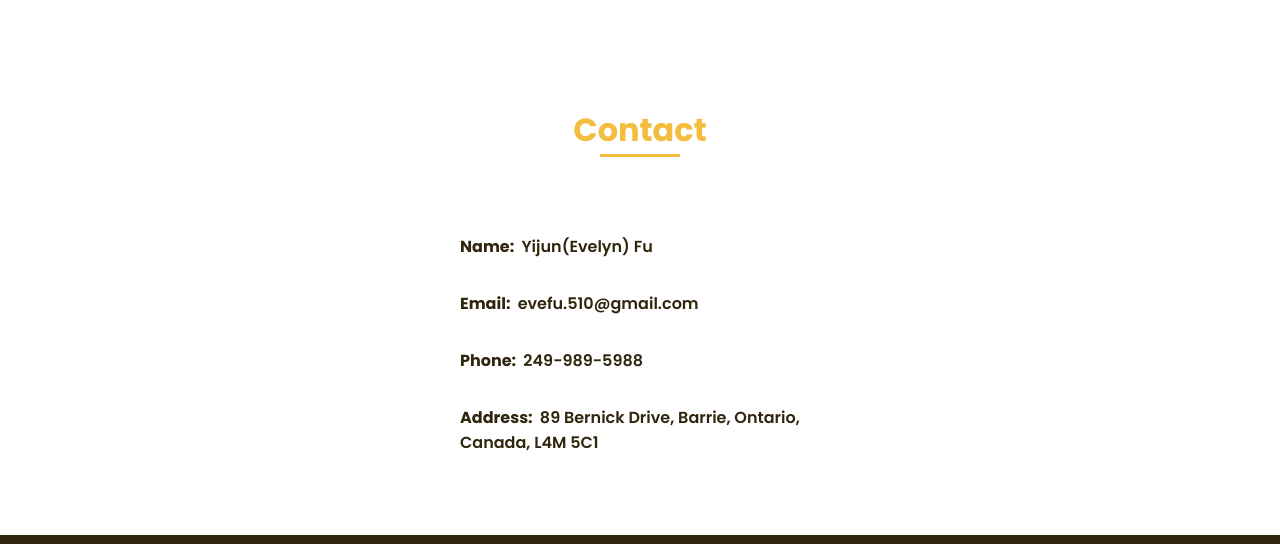
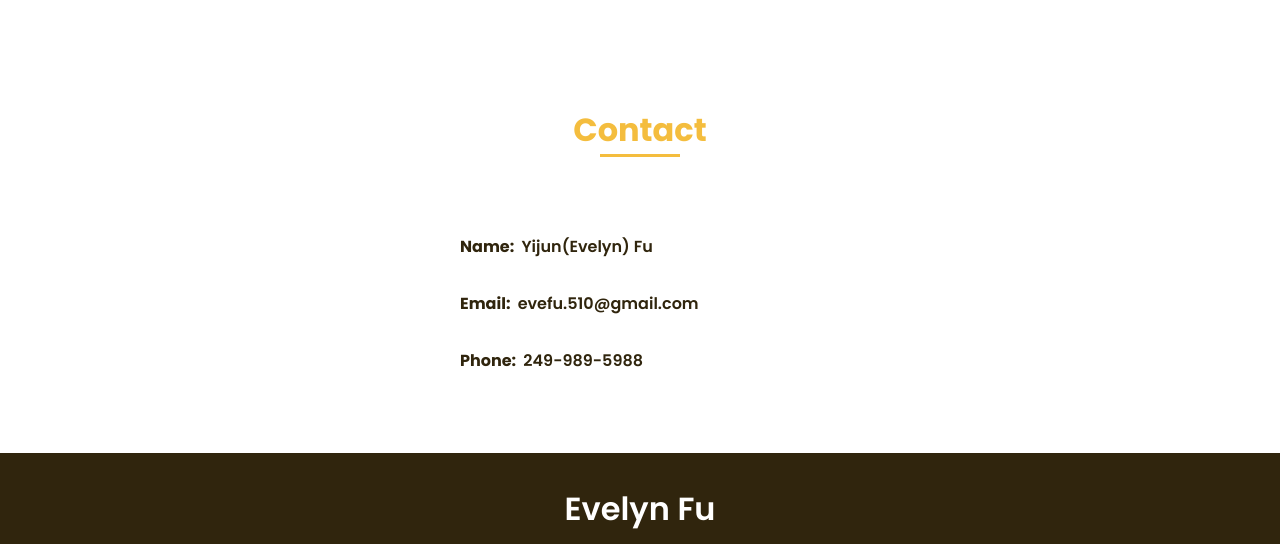
Before and after one commit to evefu0510/MyPortfolio, a plain HTML site: page index.html in a window 1280 px wide. Shown: the part 5125-5669 px from the top of the page. Drawn offline with nearby package versions, Linux system fonts and the light colour scheme.

Commit message:
Update index.html

```diff
--- a/index.html
+++ b/index.html
@@ -362,8 +362,6 @@
                         <p class="contact__input"><b>Name: </b>&nbsp;Yijun(Evelyn) Fu</p>
                         <p class="contact__input"><b>Email: </b>&nbsp;evefu.510@gmail.com</p>
                         <p class="contact__input"><b>Phone: </b>&nbsp;249-989-5988</p>
-                        <p class="contact__input"><b>Address: </b>&nbsp;89 Bernick Drive, Barrie, Ontario, Canada, L4M 5C1
-                        </p>
                     </form>
                 </div>
             </section>
```
